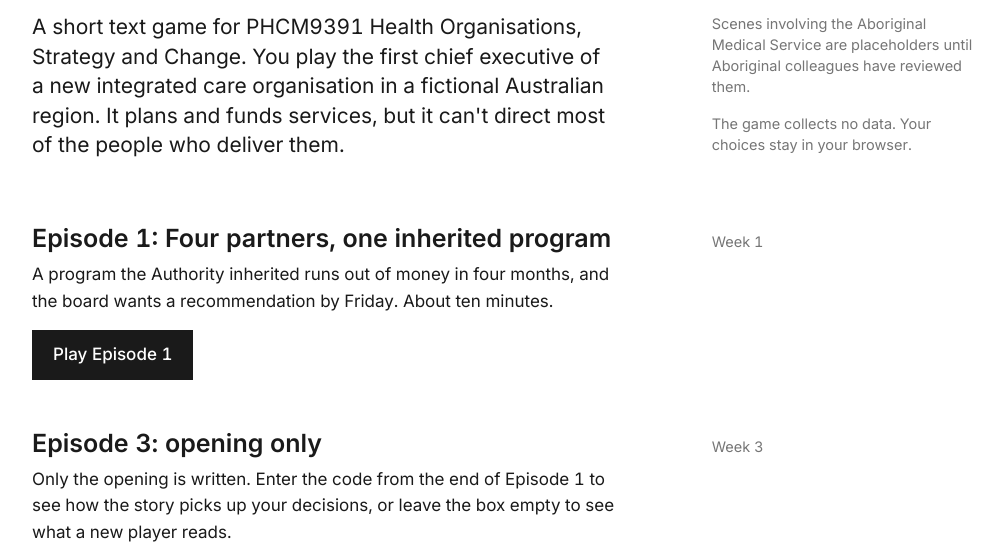
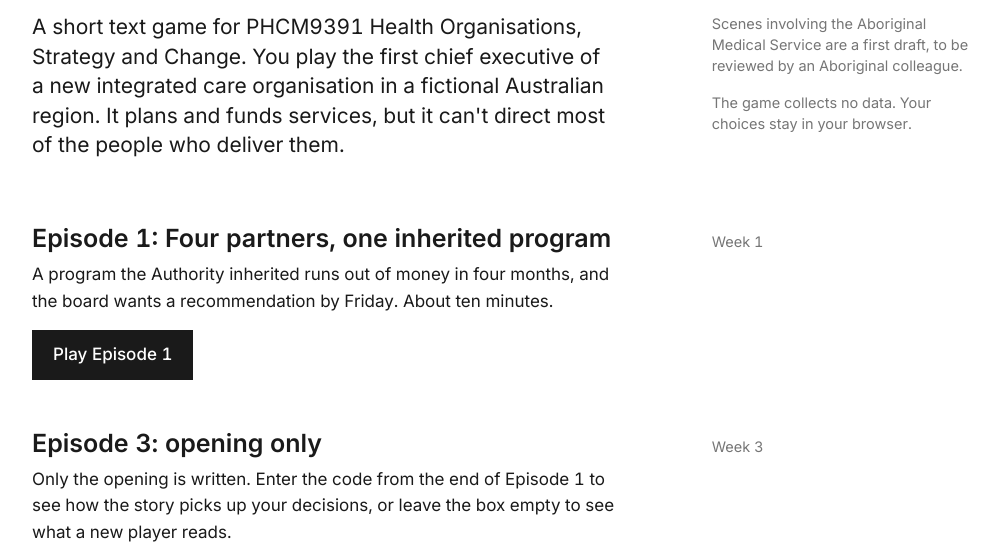
Before and after one commit to benhr/The-Service-We-Could-Become, a website with bundled scripts: page docs/index.html in a window 1280 px wide. Shown: the part 226-784 px from the top of the page, without its empty margins (136-1139 px from the left). Built offline with nearby package versions, Linux system fonts and the light colour scheme.

Commit message:
Write the Aboriginal Medical Service scenes in place of placeholders
First draft, for review by an Aboriginal colleague: the line on the
program's nine Aboriginal clients in the evaluation summary, Karimi's
remarks about them, the Wednesday evening scene introducing the Service and
Dianne Cooper, her reply on Friday if the player writes to her, and the
follow-up in the Episode 3 opening. The front page now describes these as a
first draft for review.

Co-Authored-By: Claude Opus 5.5 <noreply@anthropic.com>
Claude-Session: https://claude.ai/code/session_01UgtpdfPTSdCGRSaunik1Dz

```diff
--- a/docs/index.html
+++ b/docs/index.html
@@ -33,7 +33,7 @@
       </div>
       <div class="m home-note">
         <p>Working prototype for the research team, November 2026. The text is a first draft and the names are working names.</p>
-        <p>Scenes involving the Aboriginal Medical Service are placeholders until Aboriginal colleagues have reviewed them.</p>
+        <p>Scenes involving the Aboriginal Medical Service are a first draft, to be reviewed by an Aboriginal colleague.</p>
         <p>The game collects no data. Your choices stay in your browser.</p>
       </div>
     </div>
```
Also changed, not shown: docs/ep1.json (+1 -1 lines), docs/ep3_preview.json (+1 -1 lines), README.md, 2 other files.
